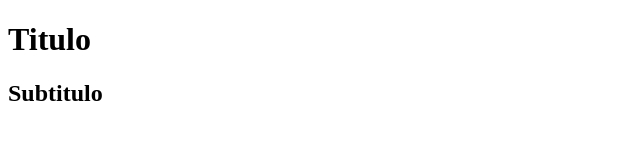
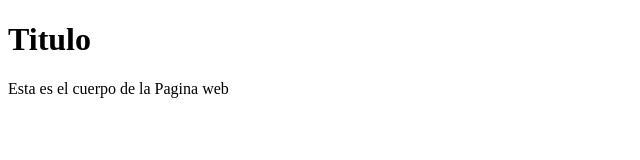
Before and after one commit to Danielpveran/Test1, a plain HTML site: page Index.html in a window 1280 px wide. Shown: the whole page, without its empty margins (0-640 px from the left). Drawn offline with Linux system fonts and the light colour scheme.

Commit message:
Cambio 2
Se agrego Contenido

```diff
--- a/Index.html
+++ b/Index.html
@@ -6,7 +6,7 @@
     </title>
 </head>
 <body>
-    <h1><b>Titulo</b></h1>
-    <h2>Subtitulo</h2>
+    <h1>Titulo</h1>
+    Esta es el cuerpo de la Pagina web
 </body>
 </html>
```
